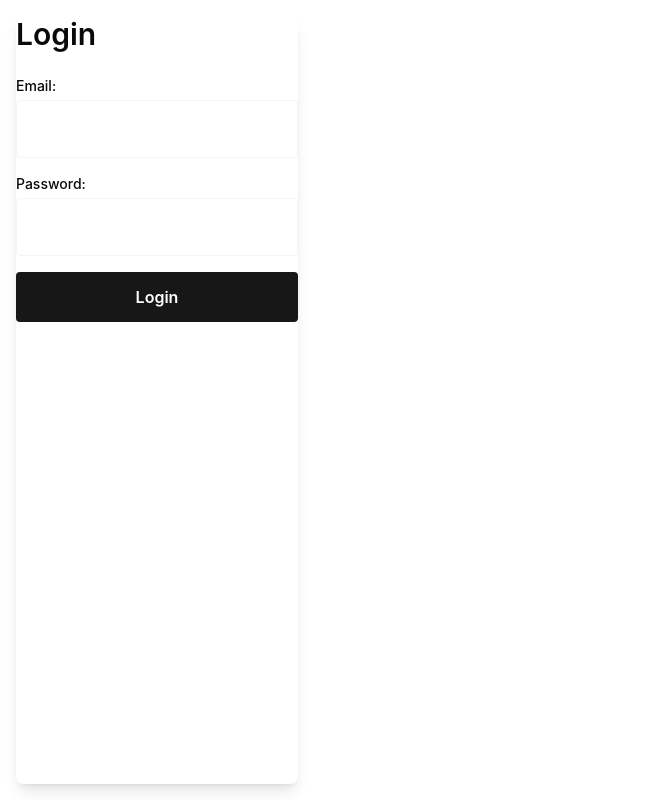
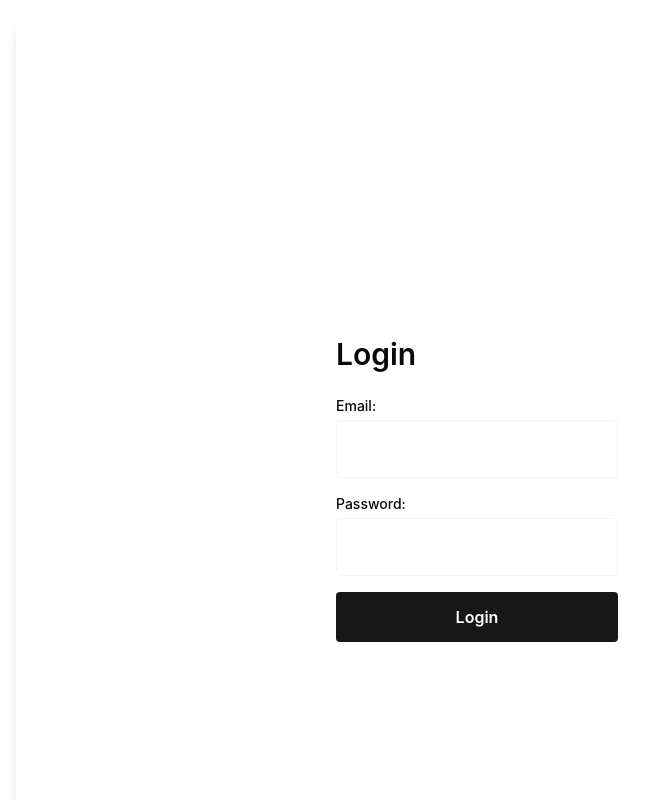
Before and after one commit to ps08022009/student-managment-system, a React (Vite) app: page / in a window 1280 px wide. Shown: the top 800 px of the page, without its empty margins (0-665 px from the left). Built offline with nearby package versions, Linux system fonts and the light colour scheme.

Commit message:
change size

```diff
--- a/src/components/Login.tsx
+++ b/src/components/Login.tsx
@@ -19,7 +19,7 @@ const LoginScreen: React.FC<{ onLogin: () => void }> = ({ onLogin }) => {
 
   return (
     <div className="flex min-h-screen bg-background p-4">
-      <div className="bg-card p-50 rounded-lg shadow-lg w-full max-w-4x2">
+      <div className="bg-card p-80 rounded-lg shadow-lg w-full max-w-2x1">
         <h1 className="text-3xl font-semibold mb-6 text-foreground">Login</h1>
         {error && <p className="text-red-500 text-center mb-4">{error}</p>}
         <form onSubmit={handleSubmit}>
```
